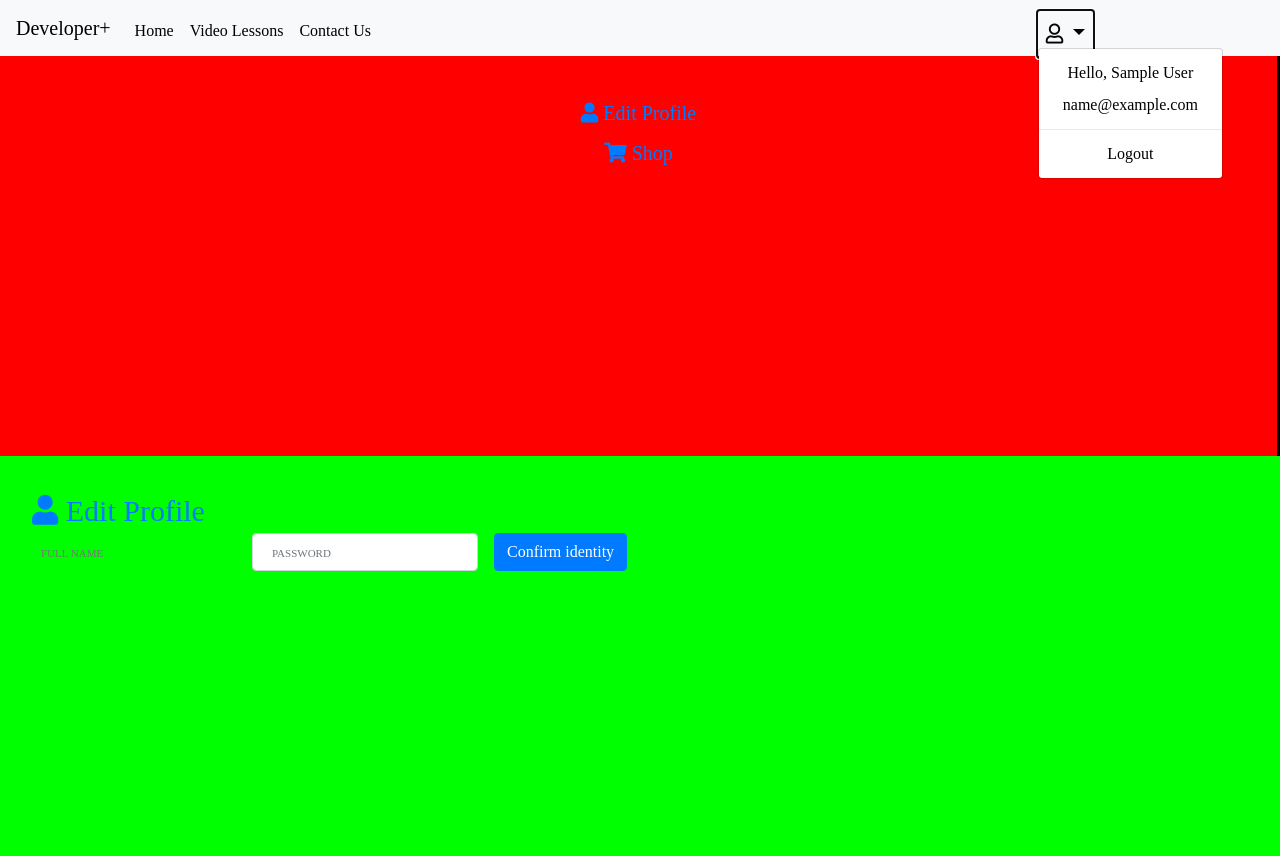
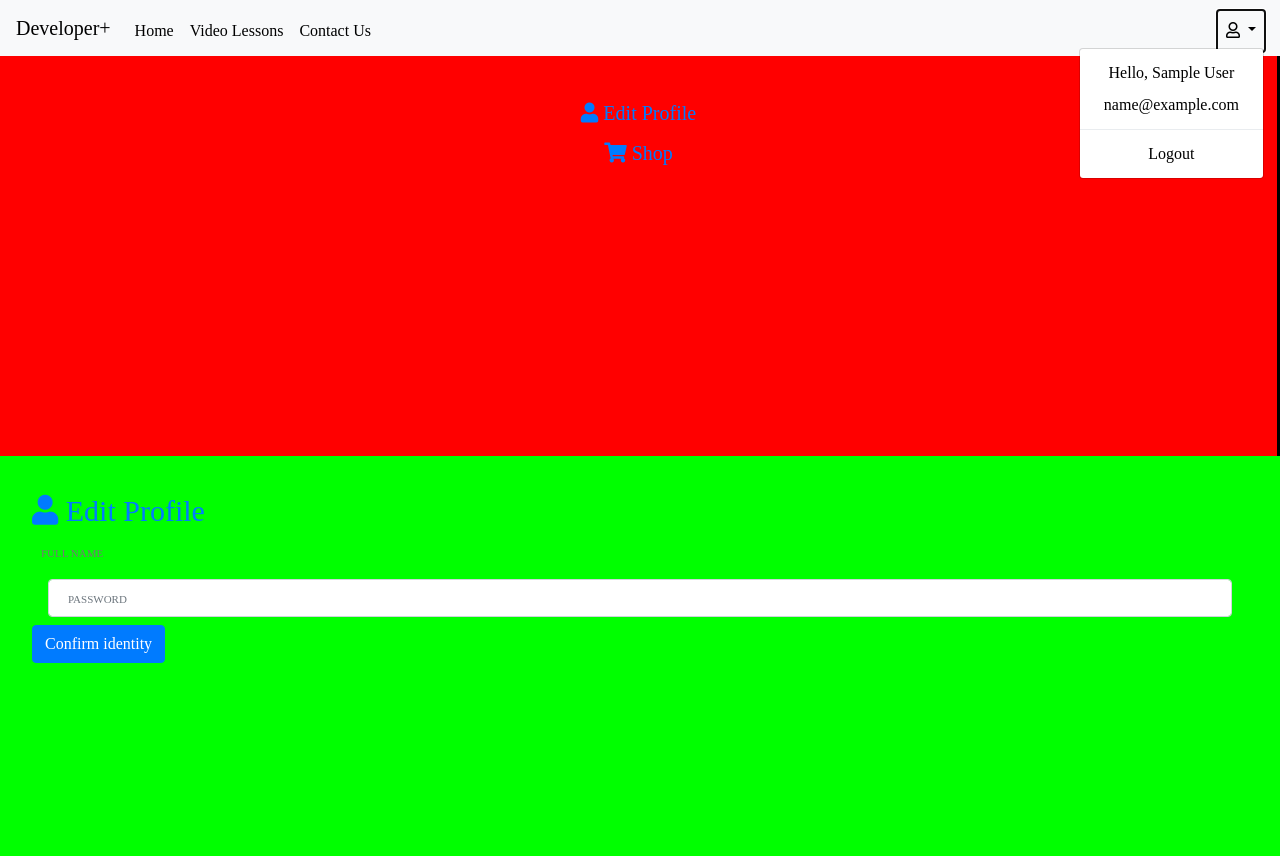
Before and after one commit to qtran1997/DeveloperPlus, a PHP site: page /accountpage.php in a window 1280 px wide, after a click that opens the changed part. Run offline with PHP 8.4, Linux system fonts and the light colour scheme; the visitor is signed in with stand-in values (Sample User, id 1); some libraries are stand-ins or nearby versions.

Commit message:
MH v.1.02

```diff
--- a/accountpage.php
+++ b/accountpage.php
@@ -138,7 +138,7 @@ if($success == 1) {
             <div class="floatright">
                 <a href="accountpage.php"><i class="fas fa-user"></i> Edit Profile</a>
 
-                <form class="form-inline">
+                <form>
                     <div class="form-group mb-2">
                         <label for="staticEmail2" class="sr-only">Full Name</label>
                         <input type="text" readonly class="form-control-plaintext" id="staticEmail2" placeholder="Full Name">
--- a/index.css
+++ b/index.css
@@ -21,16 +21,6 @@ body {
 
 .nav-item {
     height: 35px !important;
-}
-
-.user-icon {
-    font-size: 20px;
-    margin-right: 15% !important;
-}
-
-.dropdown-menu a {
-    margin: 0 !important;
-    text-align: center !important;
 }
 
 /************************* LOADING-TOP *************************/
--- a/navloggedin.php
+++ b/navloggedin.php
@@ -10,7 +10,7 @@
                 <a class="nav-link" href="index.php">Home <span class="sr-only">(current)</span></a>
             </li>
             <li class="nav-item">
-                <a class="nav-link" href="videos.php">Video Lessons</a>
+                <a class="nav-link" href="videolessons.php">Video Lessons</a>
             </li>
 
             <li class="nav-item">
@@ -22,7 +22,7 @@
                 <a class="nav-link dropdown-toggle" href="#" id="navbarDropdown" role="button" data-toggle="dropdown" aria-haspopup="true" aria-expanded="false">
                     <i class="far fa-user"></i>
                 </a>
-                <div class="dropdown-menu" aria-labelledby="navbarDropdown">
+                <div class="dropdown-menu dropdown-menu-right" aria-labelledby="navbarDropdown">
                     <a class="dropdown-item text-center" href="accountpage.php">
                         Hello, <?php echo $_SESSION['fname'] ?></a>
                     <a class="dropdown-item" href="#"><?php echo $_SESSION['email'] ?> </a>
```
